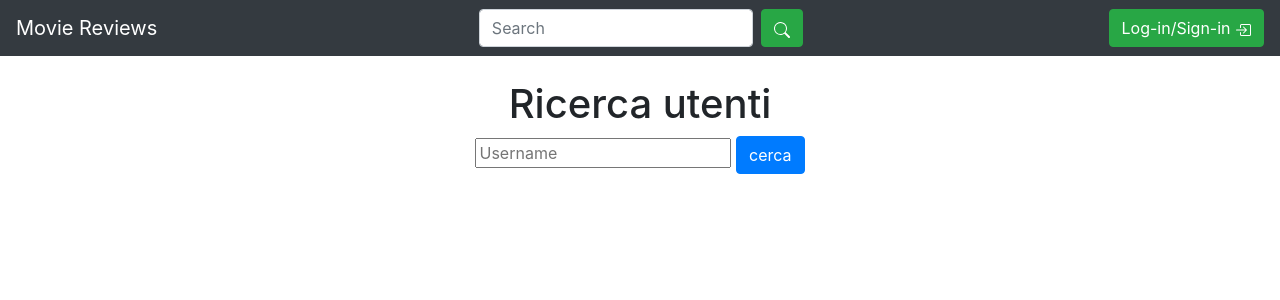
After one commit to 15lollo15/django-moviesreviews, a Django app: template moviesreviews/users/templates/users/search.html in a window 1280 px wide. The commit adds this page. Shown: the top 300 px of the page. Run offline with Django 3.2, Linux system fonts and the light colour scheme; the template is opened without the code that fills it, so the values that code supplies are empty.

Commit message:
⚙ Ugly search user

```diff
--- a/moviesreviews/users/templates/users/friendsPage.html
+++ b/moviesreviews/users/templates/users/friendsPage.html
@@ -42,7 +42,7 @@
                 {% endif %}
             </h1>
             {% if object == user.profile %}
-                <button class="btn btn-info">Cerca nuovi amici</button>
+                <a class="btn btn-info" href="{% url 'users:search_profile' %}">Cerca nuovi amici</a>
             {% endif %}
             {% if object.count_friends == 0%}
                 <div class="alert alert-info alert-dismissible fade show m-3">
--- /dev/null
+++ b/moviesreviews/users/templates/users/search.html
@@ -0,0 +1,14 @@
+{% extends 'base.html' %}
+
+{% block content %}
+    <center>
+        <h1>Ricerca utenti</h1>
+        <form method="GET">
+            <input type="text" name="username" id="username" placeholder="Username">
+            <button type="submit" class="btn btn-primary">cerca</button>
+        </form>
+        {% for user in object_list %}
+            <p>{{user.user.username}}</p>
+        {% endfor %}
+    </center>
+{% endblock content %}
--- a/moviesreviews/users/urls.py
+++ b/moviesreviews/users/urls.py
@@ -18,5 +18,6 @@ urlpatterns = [
     path('addremovefriend/', addRemoveFriend, name="addremovefriend"),
     path('addwatch/', addWatch, name="addwatch"),
     path('friends/<pk>/', FriendsPage.as_view(), name="friends"),
-    path('updateProfile', UpdateUserProfile.as_view(), name="updateprofile")
+    path('updateProfile', UpdateUserProfile.as_view(), name="updateprofile"),
+    path('search/', SearchProfile.as_view(), name="search_profile")
 ]
```
Also changed, not shown: moviesreviews/users/views.py (+12 -0 lines).
